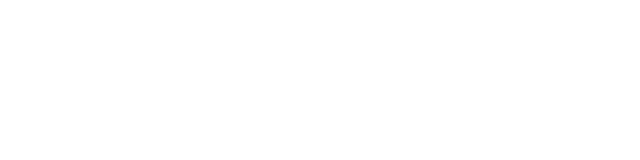
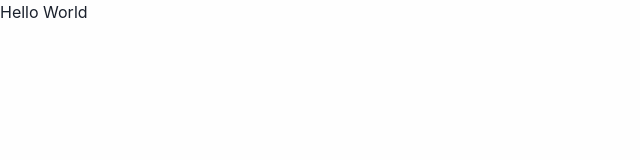
Before and after one commit to brjatoba92/bookclub-frontend-app, a React (Create React App) app: page / in a window 1280 px wide. Shown: the top 160 px of the page, without its empty margins (0-640 px from the left). Built offline with nearby package versions, Linux system fonts and the light colour scheme.

Commit message:
feat - Chacka UI - created styles, add chackraProvider and extendTheme

```diff
--- a/src/App.js
+++ b/src/App.js
@@ -1,8 +1,11 @@
 import { ChakraProvider } from '@chakra-ui/react'
+import { theme } from 'styles'
 
 function App () {
   return (
-    <ChakraProvider></ChakraProvider>
+    <ChakraProvider theme={theme}>
+      <h1>Hello World</h1>
+    </ChakraProvider>
   )
 }
 
--- /dev/null
+++ b/src/components/index.js
@@ -0,0 +1,3 @@
+export * from './atoms'
+export * from './molecules'
+export * from './organisms'
--- /dev/null
+++ b/src/styles/colors.js
@@ -0,0 +1,9 @@
+export const colors = {
+  primary: '#FFC734',
+  black: '#000',
+  greyDark: '#737373',
+  grey: '#E6E6E6',
+  grayLight: '#F2F1F1',
+  background: '#FEFEFE',
+  white: '#FFFFFF'
+}
--- /dev/null
+++ b/src/styles/index.js
@@ -0,0 +1 @@
+export * from './theme'
--- /dev/null
+++ b/src/styles/theme.js
@@ -0,0 +1,18 @@
+import { extendTheme } from '@chakra-ui/react'
+import { colors } from './colors'
+
+export const theme = extendTheme({
+  colors: {
+    brand: colors
+  },
+  styles: {
+    global: {
+      'html, body': {
+        FontFamily: 'Inter',
+        padding: 0,
+        margin: 0,
+        backgroundColor: colors.background
+      }
+    }
+  }
+})
```
Also changed, not shown: src/components/atoms/index.js (added), src/components/molecules/index.js (added), src/components/organisms/index.js (added), src/styles/global.js (added).
